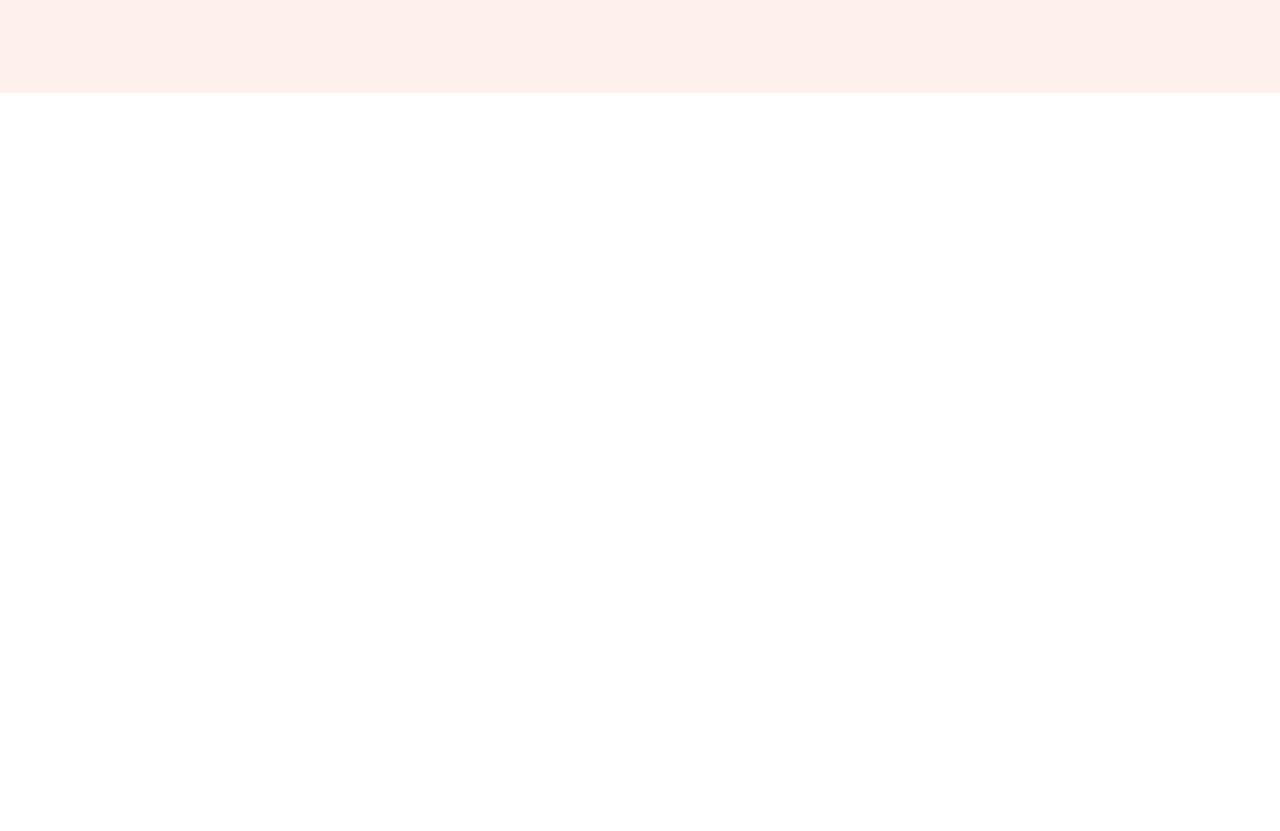
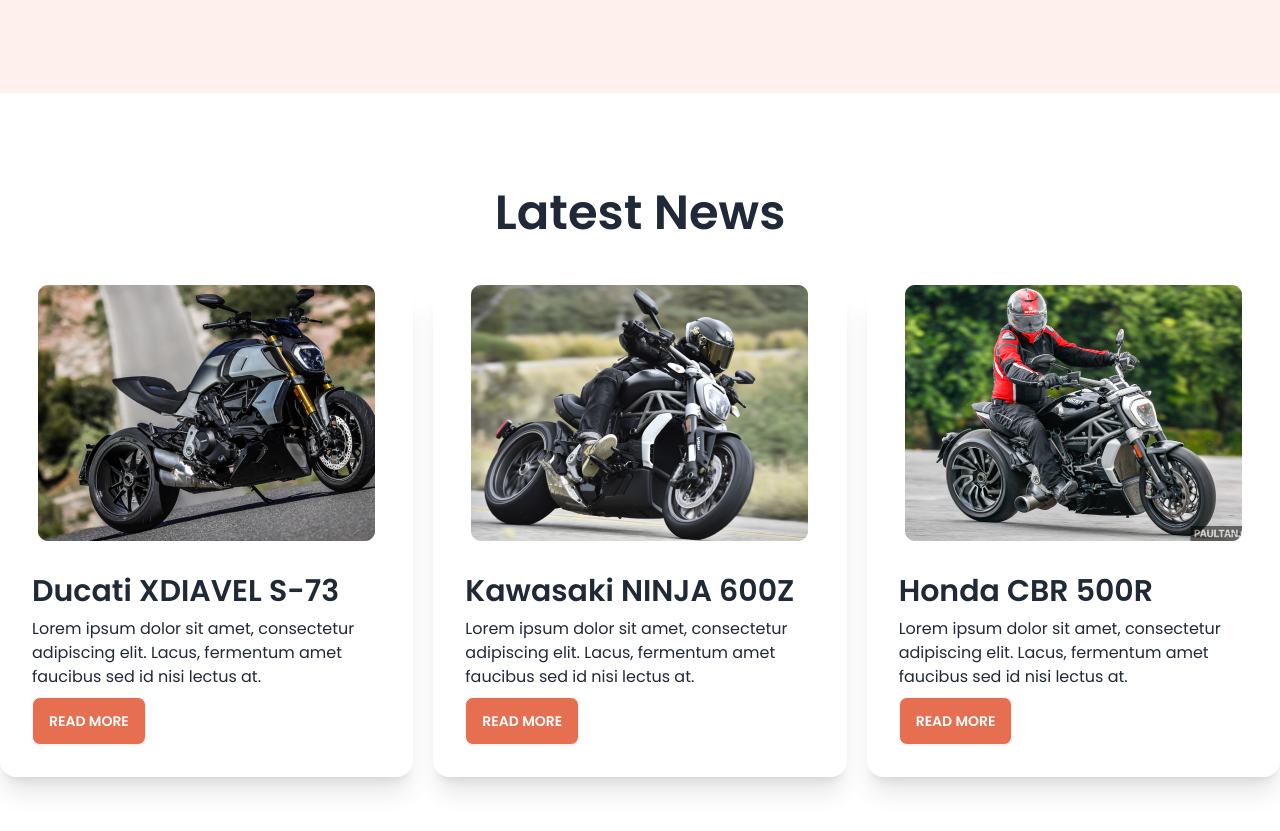
Before and after one commit to JabirH0ssain/bikers-zone-website, a plain HTML site: page index.html in a window 1280 px wide. Shown: the part 529-1360 px from the top of the page. Before the commit the page ends 800 px from the top, so only its background shows below. Drawn offline with nearby package versions, Linux system fonts and the light colour scheme.

Commit message:
Added responsive Latest news section

```diff
--- a/index.html
+++ b/index.html
@@ -57,7 +57,7 @@
                       <li><a>About Us</a></li>
                     </ul>
                   </div>
-                  <a class="btn btn-ghost text-4xl">Bikers Zone</a>
+                  <a class="btn btn-ghost text-xl lg:text-4xl">Bikers Zone</a>
                 </div>
                 <div class="navbar-center hidden lg:flex">
                   <ul class="menu text-base menu-horizontal px-1">
@@ -87,7 +87,7 @@
           <div id="slide1" class="carousel-item relative w-full">
             <div class="flex flex-col lg:flex-row gap-[20px] p-4 lg:p-24">
               <div class="space-y-7 flex-1">
-                  <h1 class="text-6xl font-bold">
+                  <h1 class="text-2xl lg:text-6xl font-bold">
                     Ride-on R15 V4
                     <br>
                     with Passion
@@ -113,7 +113,7 @@
           <div id="slide2" class="carousel-item relative w-full">
             <div class="flex flex-col lg:flex-row gap-[20px] p-4 lg:p-24">
               <div class="space-y-7 flex-1">
-                  <h1 class="text-6xl font-bold">
+                  <h1 class="text-2xl lg:text-6xl font-bold">
                     Ride-on Ducati Monster 1100
                     <br>
                     with Swag
@@ -139,7 +139,7 @@
           <div id="slide3" class="carousel-item relative w-full">
             <div class="flex flex-col lg:flex-row gap-[20px] p-4 lg:p-24">
               <div class="space-y-7 flex-1">
-                  <h1 class="text-6xl font-bold">
+                  <h1 class="text-2xl lg:text-6xl font-bold">
                     Ride-on KAWASAKI Z900RS
                     <br>
                     with Speed
@@ -165,7 +165,7 @@
           <div id="slide4" class="carousel-item relative w-full">
             <div class="flex flex-col lg:flex-row gap-[20px] p-4 lg:p-24">
               <div class="space-y-7 flex-1">
-                  <h1 class="text-6xl font-bold">
+                  <h1 class="text-2xl lg:text-6xl font-bold">
                     Ride-on Harley-Davidson
                     <br>
                     with Vintage
@@ -191,6 +191,62 @@
 
     <main class="md:container md:mx-auto">
 
+    <!-- featured bike -->
+
+    <section>
+
+    </section>
+
+    <!-- latest news -->
+    <section class="my-24">
+      <h3 class="text-5xl mb-12 font-semibold text-center">
+        Latest News
+      </h3>
+
+      <div class="grid gap-5 grid-cols-1 md:grid-cols-2 lg:grid-cols-3">
+      <div>
+        <!-- First card -->
+        <div class="card bg-base-100 shadow-xl">
+          <figure><img src="./images/others/latest1.png" alt="Shoes" /></figure>
+          <div class="card-body">
+            <h2 class="card-title text-3xl">Ducati XDIAVEL S-73</h2>
+            <p>Lorem ipsum dolor sit amet, consectetur adipiscing elit. Lacus, fermentum amet faucibus sed id nisi lectus at.</p>
+            <div class="card-actions justify-start">
+              <button class="btn bg-bike-pri uppercase text-white">Read More</button>
+            </div>
+          </div>
+        </div>
+      </div>
+
+      <div>
+        <!-- Second card -->
+        <div class="card bg-base-100 shadow-xl">
+          <figure><img src="./images/others/latest2.png" alt="Shoes" /></figure>
+          <div class="card-body">
+            <h2 class="card-title text-3xl">Kawasaki NINJA 600Z</h2>
+            <p>Lorem ipsum dolor sit amet, consectetur adipiscing elit. Lacus, fermentum amet faucibus sed id nisi lectus at.</p>
+            <div class="card-actions justify-start">
+              <button class="btn bg-bike-pri uppercase text-white">Read More</button>
+            </div>
+          </div>
+        </div>
+      </div>
+
+      <div>
+        <!-- Third card -->
+        <div class="card bg-base-100 shadow-xl">
+          <figure><img src="./images/others/latest3.png" alt="Shoes" /></figure>
+          <div class="card-body">
+            <h2 class="card-title text-3xl">Honda CBR 500R</h2>
+            <p>Lorem ipsum dolor sit amet, consectetur adipiscing elit. Lacus, fermentum amet faucibus sed id nisi lectus at.</p>
+            <div class="card-actions justify-start">
+              <button class="btn bg-bike-pri uppercase text-white">Read More</button>
+            </div>
+          </div>
+        </div>
+      </div>
+    </div>
+    </section>
     </main>
 
     <footer>
```
